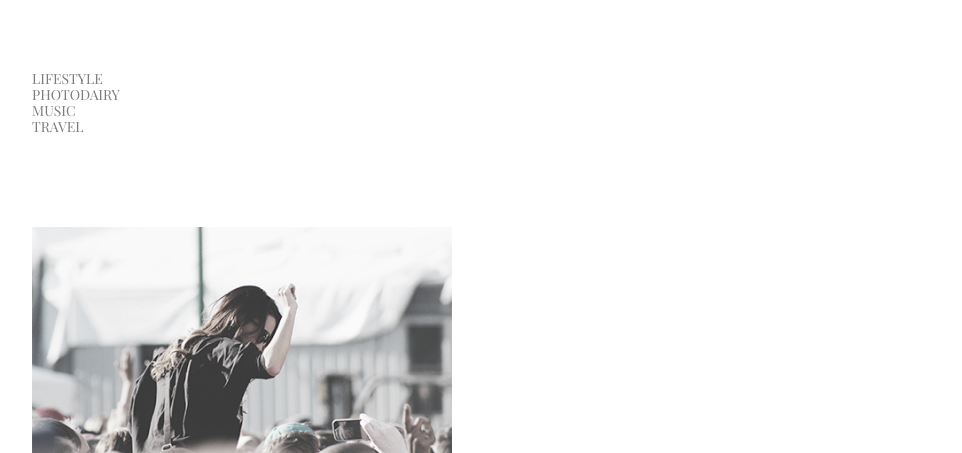
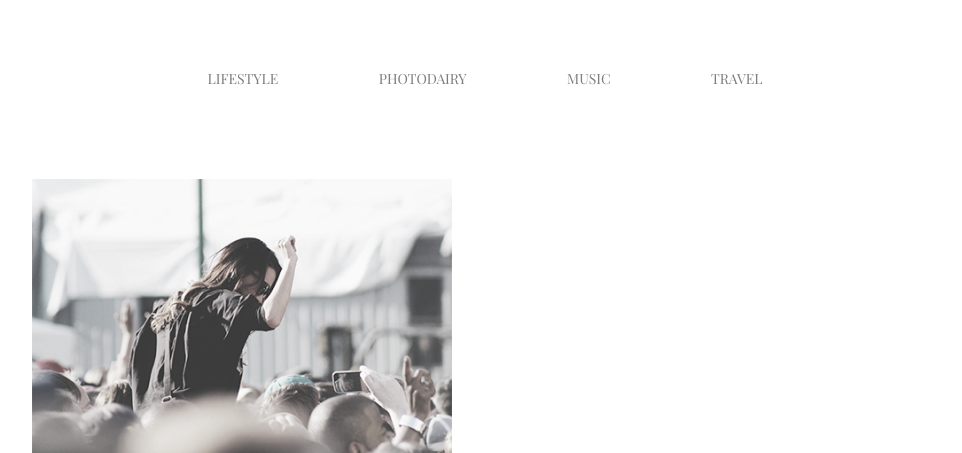
Before and after one commit to sheremetkyryl/photoblog, a plain HTML site: page index.html in a window 1280 px wide. Shown: the top 453 px of the page, without its empty margins (155-1117 px from the left). Drawn offline with nearby package versions, Linux system fonts and the light colour scheme.

Commit message:
added flex box

```diff
--- a/css/style.css
+++ b/css/style.css
@@ -18,6 +18,13 @@ body {
   padding-top: 71px;
   padding-bottom: 92px;
 }
+.menu-list{
+  display: flex;
+  align-items: center;
+  justify-content: space-between;
+  max-width: 555px;
+  margin: 0 auto;
+}
 .menu-link {
   color: #7d7d7d;
 }
@@ -27,6 +34,15 @@ body {
 /* ================================Main========================= */
 .gallery {
   padding-bottom: 66px;
+}
+.gallery-cards {
+  display: flex;
+  flex-wrap: wrap;
+  row-gap: 130px;
+  column-gap: 65px;
+}
+.gallery-card {
+  width: 420px;
 }
 .gallery-category{
     font-family: "Ubuntu", sans-serif;
```
